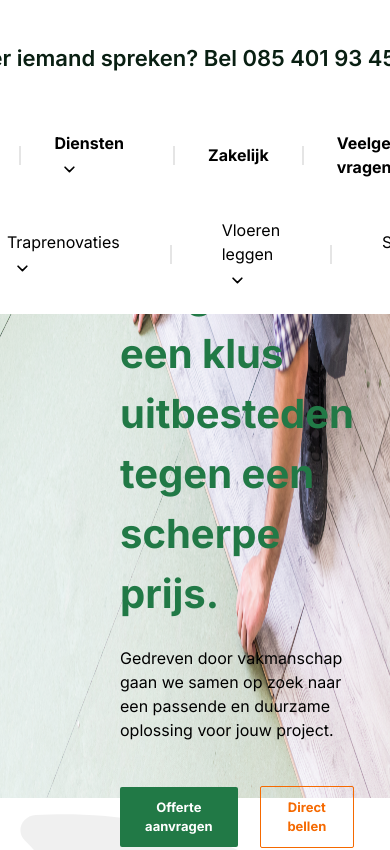
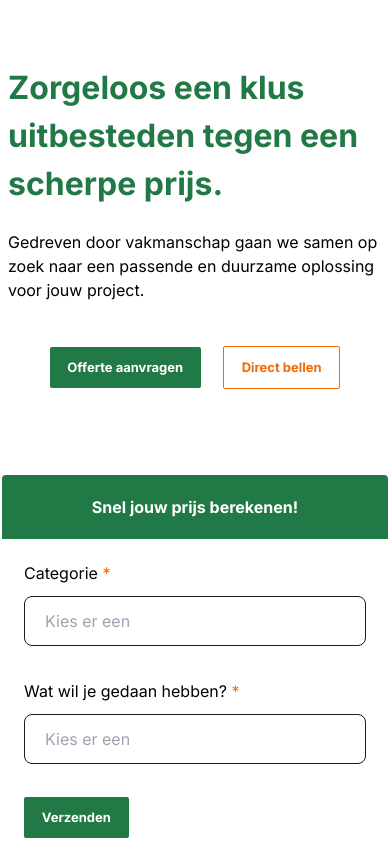
Before and after one commit to GreenTeam88/greenteam-front-end, a Next.js app: page / in a window 390 px wide. Shown: the top 850 px of the page. Built offline with nearby package versions, Linux system fonts and the light colour scheme.

Commit message:
hero section is responsive

```diff
--- a/src/app/(root)/(routes)/_components/hero.tsx
+++ b/src/app/(root)/(routes)/_components/hero.tsx
@@ -1,21 +1,16 @@
 import { PrimaryBtn, SecondaryOutlinedBtn } from '@/components/theme/buttons';
 import { HeadlineSemibold } from '@/components/theme/typography';
 
-export const Hero = () => {
+const ParagraphSection = () => {
   return (
-    <div className="relative w-full h-fit flex items-center justify-center">
-      <img src="/home/heroImg.png" className="absolute w-full h-full top-0 left-0 z-0" />
-
-      <div className=" relative z-10 max-w-full h-[484px] gap-[86px] px-[120px] w-[1440px] flex items-center ">
-        <div className="flex relative z-10 gap-[86px]">
-          <div className="flex flex-col gap-[44px] max-w-[627px] ">
+    <div className="flex relative  items-center lg:items-start z-10 gap-[86px]">
+      <div className="flex flex-col items-center lg:items-start gap-[44px] max-w-[627px] ">
         <div className="flex flex-col w-full gap-[22px] ">
-              <h5 className="font-bold text-primaryDefault text-[40px]">
+          <h5 className="font-bold text-primaryDefault text-[32px] lg:text-[40px]">
             Zorgeloos een klus uitbesteden tegen een scherpe prijs.
           </h5>
           <p className="max-w-[590px]">
-                Gedreven door vakmanschap gaan we samen op zoek naar een passende en duurzame oplossing voor jouw
-                project.
+            Gedreven door vakmanschap gaan we samen op zoek naar een passende en duurzame oplossing voor jouw project.
           </p>
         </div>
         <div className="flex gap-[22px] items-center">
@@ -24,8 +19,13 @@ export const Hero = () => {
         </div>
       </div>
     </div>
-        <div className="flex rounded-[4px] relative z-10 flex-col  ">
-          <div className="bg-primaryDefault rounded-t-[4px] flex items-center justify-center text-white py-[22px] w-full  ">
+  );
+};
+
+const FormSection = () => {
+  return (
+    <div className="flex rounded-[4px] relative px-2 lg:px-0  z-10 flex-col  ">
+      <div className="bg-primaryDefault rounded-t-[4px] flex  items-center justify-center text-white py-[22px] w-full  ">
         <HeadlineSemibold> Snel jouw prijs berekenen!</HeadlineSemibold>
       </div>
       <div className="bg-white w-fit flex flex-col px-[22px] gap-[33px] py-[22px]">
@@ -50,6 +50,19 @@ export const Hero = () => {
         <PrimaryBtn>Verzenden</PrimaryBtn>
       </div>
     </div>
+  );
+};
+
+export const Hero = () => {
+  return (
+    <div className="relative w-full h-fit flex items-center justify-center ">
+      <img src="/home/heroImg.png" className="absolute hidden lg:block w-full h-full top-0 left-0 z-0" />
+
+      <div className=" relative flex-col lg:flex-row z-10 max-w-full lg:h-[484px] py-16 lg:py-0 gap-[86px] px-2 lg:px-[120px] w-[1440px] flex items-center ">
+        {/* paragraph section includes the title , the paragraph and the buttons */}
+        <ParagraphSection />
+        {/* the form to calculate the price  */}
+        <FormSection />
       </div>
     </div>
   );
--- a/src/components/layout/header.tsx
+++ b/src/components/layout/header.tsx
@@ -351,9 +351,12 @@ export const HeaderLinksSection = () => {
 // the header element
 export const Header = () => {
   return (
-    <div className="flex sticky w-full  flex-col top-0 z-30 gap-[39px]  py-6 items-center bg-white">
-      <HeaderTopSection />
-      <HeaderLinksSection />
-    </div>
+    <>
+      {/* header for desktop view */}
+      <div className="hidden lg:flex sticky w-full  flex-col top-0 z-30 gap-[39px]  py-6 items-center bg-white">
+        <HeaderTopSection />
+        <HeaderLinksSection />
+      </div>
+    </>
   );
 };
```
Lines whose indentation alone changed are shown as unchanged.
